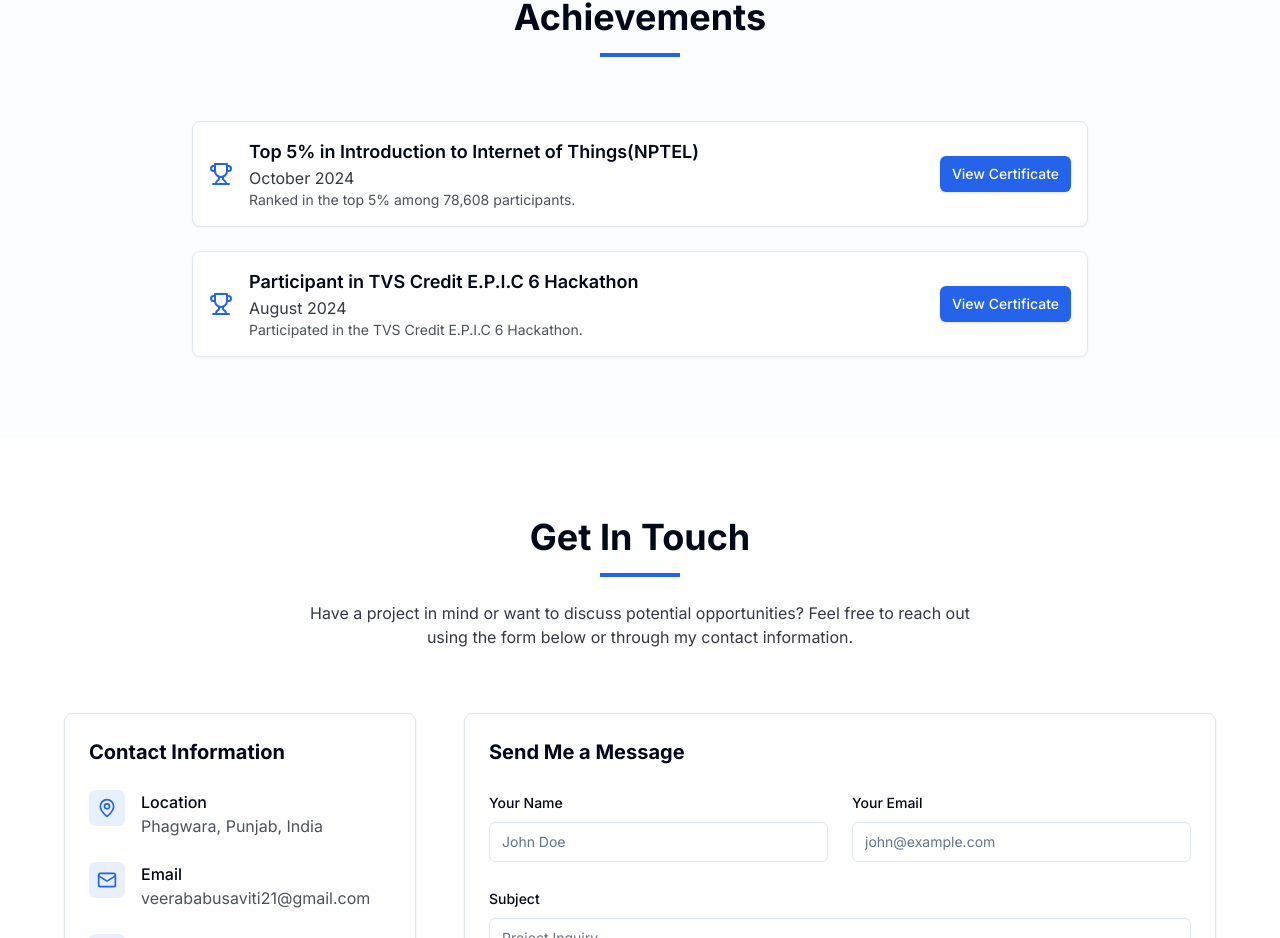
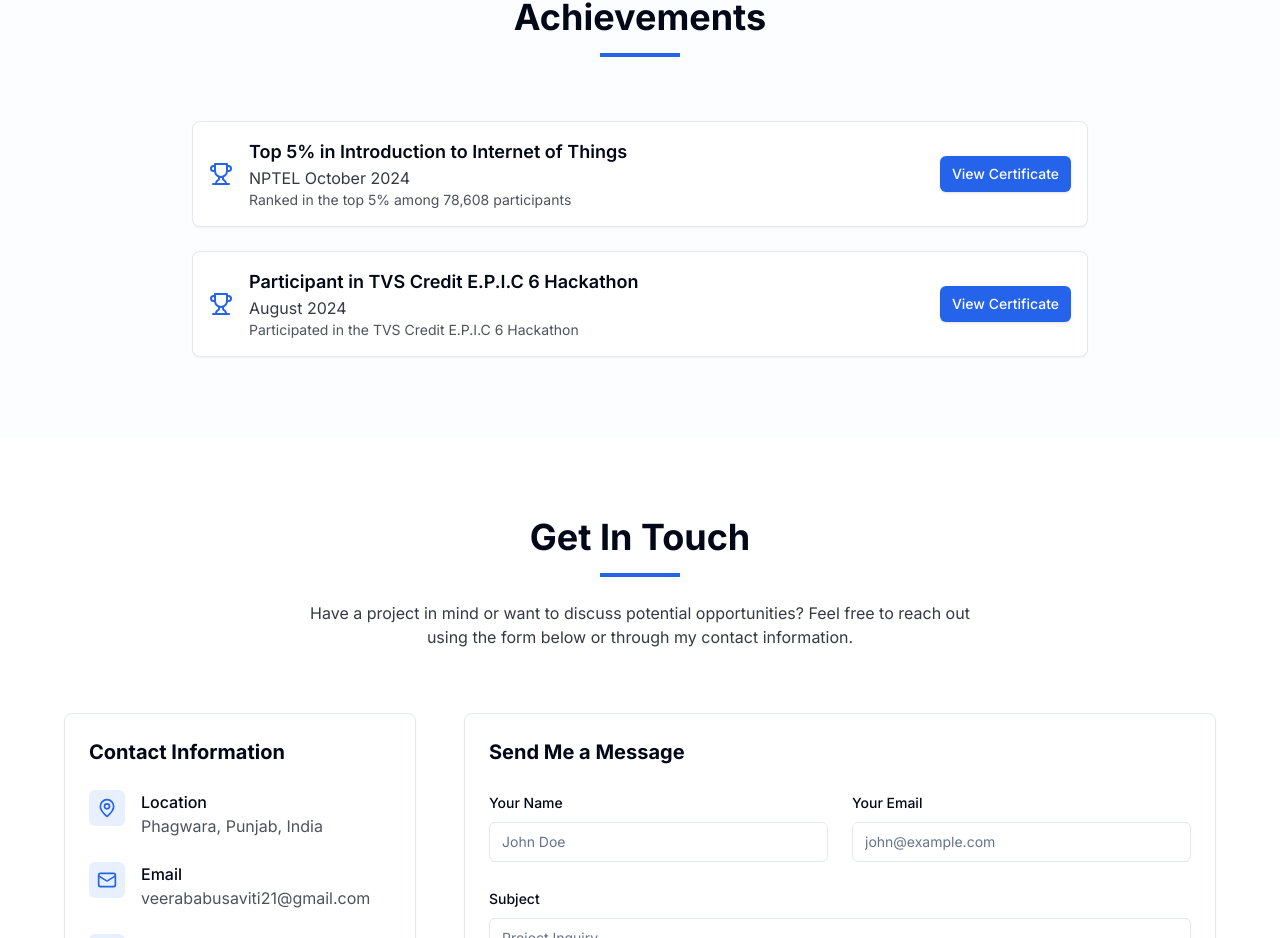
Before and after one commit to M1D0R1x/veeraportfolio2, a Next.js app: page / in a window 1280 px wide. Shown: the part 5407-6345 px from the top of the page. Built offline with nearby package versions, Linux system fonts and the light colour scheme.

Commit message:
feat: update achievement titles and event details for clarity

```diff
--- a/components/achievements.tsx
+++ b/components/achievements.tsx
@@ -51,15 +51,15 @@ export default function Achievements() {
 
     const achievements = [
         {
-            title: "Top 5% in Introduction to Internet of Things(NPTEL)",
-            event: "October 2024",
-            description: "Ranked in the top 5% among 78,608 participants.",
+            title: "Top 5% in Introduction to Internet of Things",
+            event: "NPTEL October 2024",
+            description: "Ranked in the top 5% among 78,608 participants",
             certificate: "/images/achievements/iot.jpg",
         },
         {
             title: "Participant in TVS Credit E.P.I.C 6 Hackathon",
             event: "August 2024",
-            description: "Participated in the TVS Credit E.P.I.C 6 Hackathon.",
+            description: "Participated in the TVS Credit E.P.I.C 6 Hackathon",
             certificate: "/images/achievements/tvscredit.jpg",
         },
     ]
```
